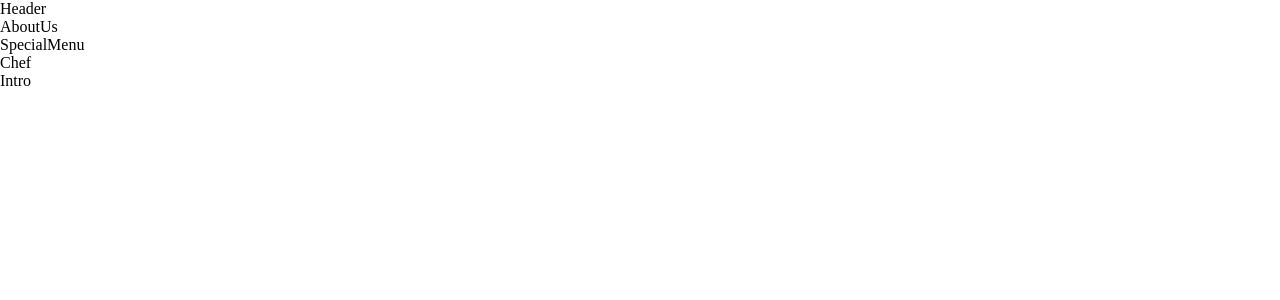
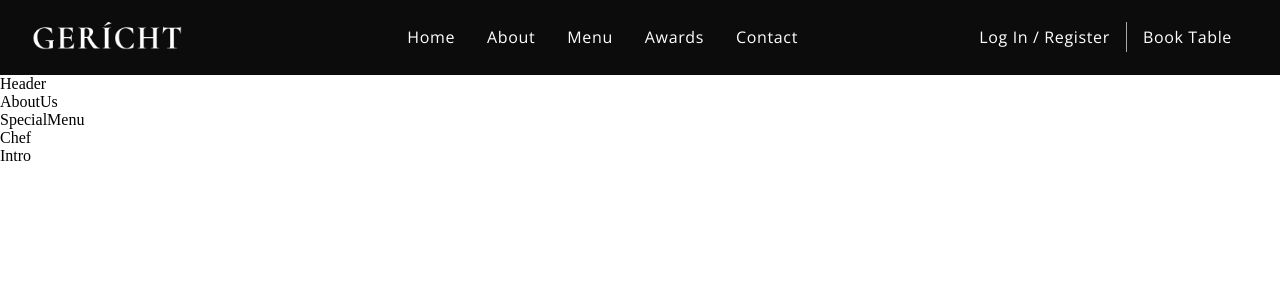
Before and after one commit to DelonAnsah/Gericht-Restaurant-clone, a React (Vite) app: page / in a window 1280 px wide. Shown: the top 300 px of the page. Built offline with nearby package versions, Linux system fonts and the light colour scheme; a web font is replaced by a local one.

Commit message:
Navbar completed with its responsiveness

```diff
--- a/src/components/Navbar/Navbar.css
+++ b/src/components/Navbar/Navbar.css
@@ -0,0 +1,108 @@
+.app__navbar{
+  width: 100%;
+  display: flex;
+  justify-content: space-between;
+  align-items: center;
+  background: var(--color-black);
+  padding: 1rem 2rem;
+}
+.app__navbar-logo{
+  display: flex;
+  justify-content: flex-start;
+  align-items: center;
+}
+.app__navbar-logo img{
+  width: 150px;
+}
+.app__navbar-links{
+  flex: 1;
+  display: flex;
+  justify-content: center;
+  align-items: center;
+}
+.app__navbar-links li{
+  margin: 0 1rem;
+  cursor: pointer;
+}
+.app__navbar-links li:hover{
+  color: var(--color-grey);
+}
+.app__navbar-login{
+  display: flex;
+  justify-content: flex-end;
+  align-items: center;
+}
+.app__navbar-login a{
+  margin: 0 1rem;
+  transition: 0.5s ease;
+}
+.app__navbar-login a:hover{
+  border-bottom: 1px solid var(--color-golden);
+}
+.app__navbar-login div{
+  width: 1px;
+  height: 30px;
+  background-color: var(--color-grey);
+}
+.app__navbar-smallscreen{
+  display: none;
+}
+.app__navbar-smallscreen_overlay{
+  position: fixed;
+  top: 0;
+  left: 0;
+  width: 100%;
+  height: 100vh;
+  background: var(--color-black);
+  transition: 0.5s ease;
+  flex-direction: column;
+  z-index: 5;
+}
+.app__navbar-smallscreen_overlay .overlay__close{
+  font-size: 27px;
+  color: var(--color-golden);
+  cursor: pointer;
+  position: absolute;
+  top: 20px;
+  right: 20px;
+}
+.app__navbar-smallscreen_links li{
+margin: 2rem;
+cursor: pointer;
+color: var(--color-golden);
+font-size: 2rem;
+text-align: center;
+font-family: var(--font-base);
+}
+
+.app__navbar-smallscreen_links li:hover{
+  color: var(--color-white);
+}
+
+@media screen and (max-width: 2000px) {
+  .app__navbar-logo{
+   width: 210px;
+  }
+}
+
+
+@media screen and (max-width: 1150px) {
+  .app__navbar-links{
+    display: none;
+  }
+  .app__navbar-smallscreen{
+    display: flex;
+  }
+}
+
+@media screen and (max-width: 650px) {
+  .app__navbar{
+    padding: 1rem;
+  }
+  .app__navbar-login{
+    display: none;
+  }
+  .app__navbar-logo img{
+    width: 110px;
+   }
+}
--- a/src/components/Navbar/Navbar.jsx
+++ b/src/components/Navbar/Navbar.jsx
@@ -1,13 +1,57 @@
-import React from 'react'
+import React, { useState } from 'react'
 import './Navbar.css'
 import { GiHamburgerMenu } from 'react-icons/gi'
 import { MdOutlineRestaurantMenu } from 'react-icons/md'
+import logo from '../../assets/gericht.png'
 
+const List = () => (
+  <>
+    <li className="p__opensans">
+      <a href="#home">Home</a>
+    </li>
+    <li className="p__opensans">
+      <a href="#about">About</a>
+    </li>
+    <li className="p__opensans">
+      <a href="#menu">Menu</a>
+    </li>
+    <li className="p__opensans">
+      <a href="#awards">Awards</a>
+    </li>
+    <li className="p__opensans">
+      <a href="#contact">Contact</a>
+    </li>
+  </>
+)
 
 const Navbar = () => {
+  const [toggleMenu, setToggleMenu] = useState(false);
+
   return (
-    <div>
+    <div className='app__navbar'>
+      <div className="app__navbar-logo">
+        <img src={logo} alt="logo" />
+      </div>
+      <ul className='app__navbar-links'>
+        <List />
+      </ul>
+      <div className="app__navbar-login">
+        <a href="#login" className="p__opensans">Log In / Register</a>
+        <div />
+        <a href="#login" className="p__opensans"> Book Table</a>
+      </div>
+      <div className="app__navbar-smallscreen">
+        <GiHamburgerMenu color='#FFF' fontSize={27} onClick={() => setToggleMenu(true)} />
 
+        {toggleMenu && (
+           <div className="app__navbar-smallscreen_overlay flex__center slide-bottom">
+           <MdOutlineRestaurantMenu fontSize={27} className='overlay__close' onClick={() => setToggleMenu(false)} />
+           <ul className="app__navbar-smallscreen_links">
+             <List />
+           </ul>
+         </div>
+        )}
+      </div>
     </div>
   )
 }
--- a/src/index.css
+++ b/src/index.css
@@ -17,6 +17,8 @@
   padding: 0;
   margin: 0;
   scroll-behavior: smooth;
+  list-style: none;
+  text-decoration: none;
 }
 
 a {
```
